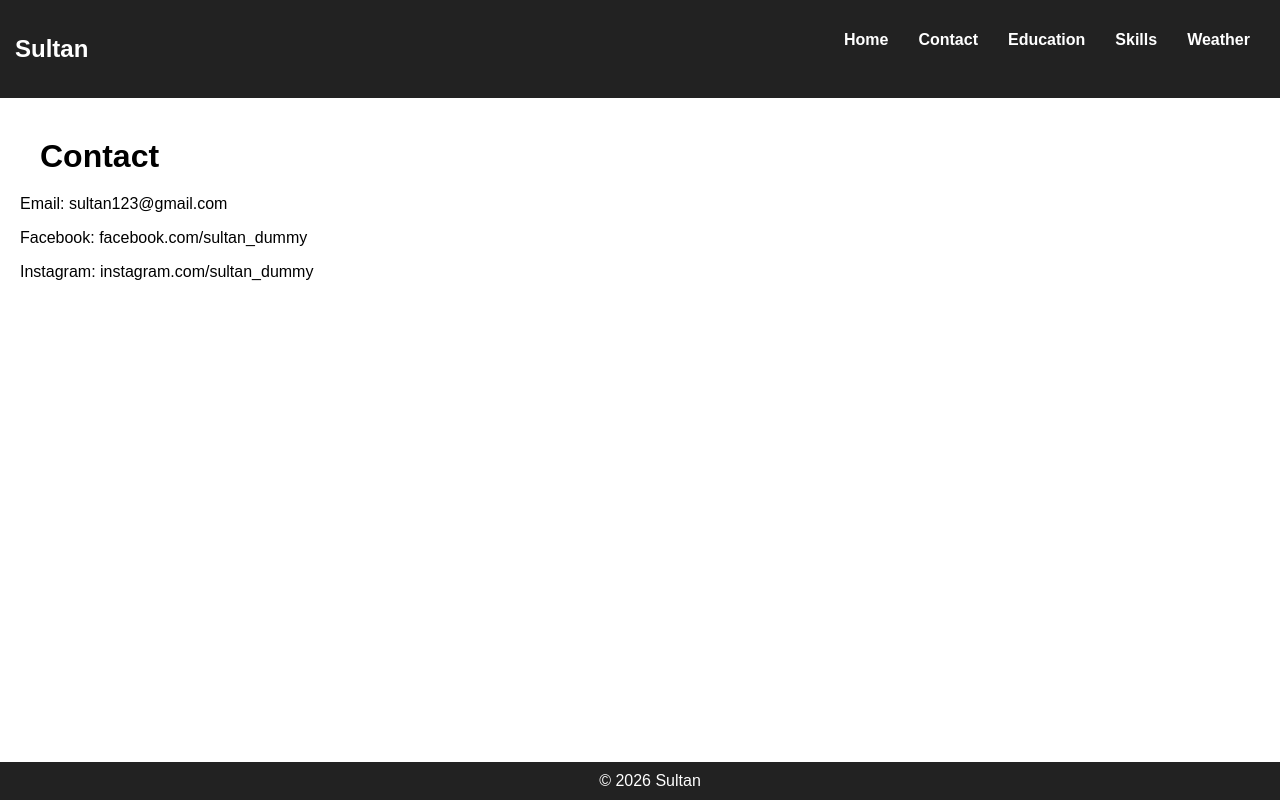
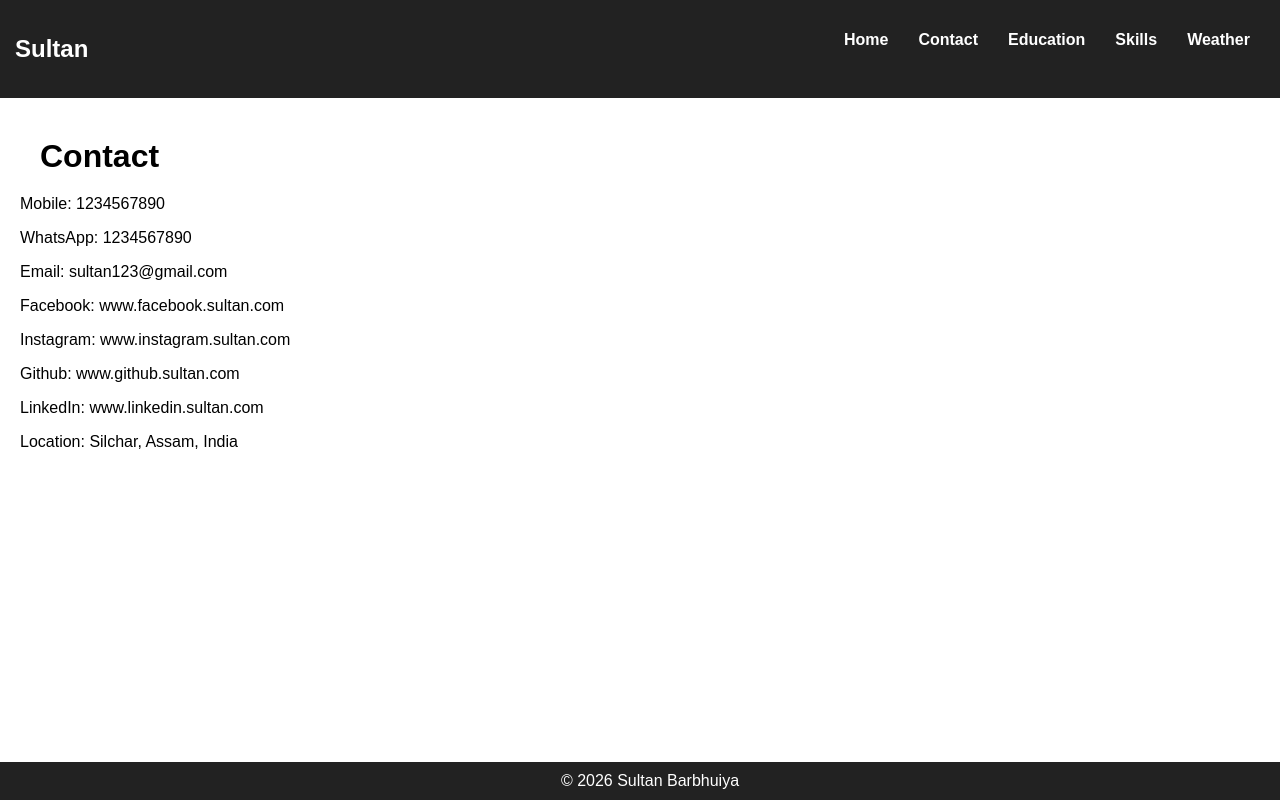
Before and after one commit to sultanbarbhuiya/sultan-portfolio, a React (Create React App) app: page /contact in a window 1280 px wide. Built offline with nearby package versions, Linux system fonts and the light colour scheme.

Commit message:
first update

```diff
--- a/src/components/Footer.js
+++ b/src/components/Footer.js
@@ -1,5 +1,5 @@
 function Footer() {
-  return <div className="footer">© 2026 Sultan</div>;
+  return <div className="footer">© 2026 Sultan Barbhuiya</div>;
 }
 
 export default Footer;
--- a/src/pages/Contact.js
+++ b/src/pages/Contact.js
@@ -2,9 +2,14 @@ function Contact() {
   return (
     <div style={{ padding: "20px" }}>
       <h1>Contact</h1>
+      <p>Mobile: 1234567890</p>
+      <p>WhatsApp: 1234567890</p>
       <p>Email: sultan123@gmail.com</p>
-      <p>Facebook: facebook.com/sultan_dummy</p>
-      <p>Instagram: instagram.com/sultan_dummy</p>
+      <p>Facebook: www.facebook.sultan.com</p>
+      <p>Instagram: www.instagram.sultan.com</p>
+      <p>Github: www.github.sultan.com</p>
+      <p>LinkedIn: www.linkedin.sultan.com</p>
+      <p>Location: Silchar, Assam, India</p>
     </div>
   );
 }
--- a/src/pages/Education.js
+++ b/src/pages/Education.js
@@ -3,9 +3,9 @@ function Education() {
     <div style={{ padding: "20px" }}>
       <h1>Education</h1>
       <ul>
-        <li>2024 - Present: B.Tech CSE</li>
-        <li>2022 - 2024: Higher Secondary</li>
-        <li>2020 - 2022: High School</li>
+        <li>2024 - 2028: B.Tech CSE, Dhemaji Engineerning COllege</li>
+        <li>2022 - 2023: Higher Secondary, Nabinchandra College</li>
+        <li>2019 - 2020: High School, Janata High School</li>
       </ul>
     </div>
   );
--- a/src/pages/Skills.js
+++ b/src/pages/Skills.js
@@ -12,7 +12,11 @@ function Skills() {
   return (
     <div style={{ padding: "20px" }}>
       <h1>Skills</h1>
-      <p>C++, DSA, React</p>
+      <ul>
+        <li>C, C++, Python</li>
+        <li>DSA and OOPS</li>
+        <li>HTML, CSS and basic Javascript</li>
+      </ul>
 
       <h2>Users from API</h2>
       {users.map(user => (
```
